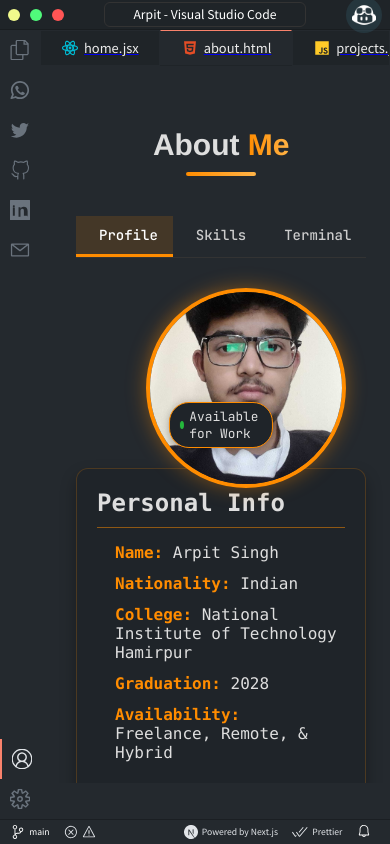
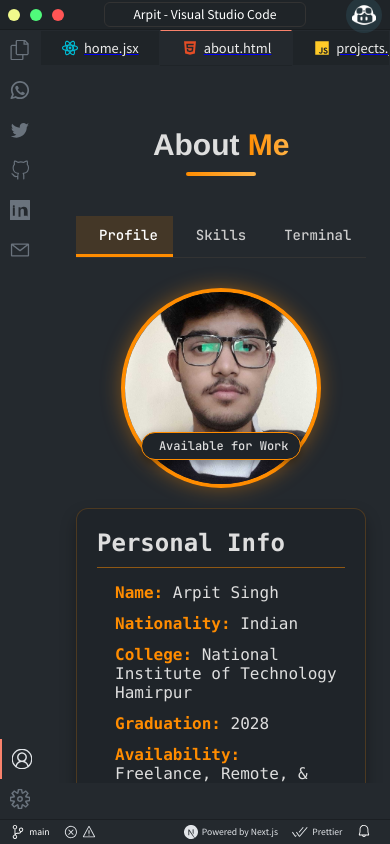
Before and after one commit to areycruzer/portfolio, a Next.js app: page /about in a window 390 px wide. Built offline with nearby package versions, Linux system fonts and the light colour scheme.

Commit message:
add mobile responsive

```diff
--- a/styles/About.module.css
+++ b/styles/About.module.css
@@ -211,8 +211,14 @@
     color: #dedede;
     display: flex;
     align-items: center;
+    justify-content: center;
     gap: 5px;
     box-shadow: 0 2px 8px rgba(0, 0, 0, 0.3);
+    white-space: nowrap; /* Prevent text from wrapping */
+    z-index: 10; /* Ensure it appears above other elements */
+    text-align: center;
+    width: max-content; /* Ensure proper sizing */
+    max-width: 90%; /* Prevent overflow */
 }
 
 .statusDot {
@@ -596,6 +602,10 @@
     .imageWrapper {
         width: 150px;
         height: 150px;
+        margin-bottom: 25px; /* Add space for status indicator */
+        display: flex;
+        justify-content: center;
+        position: relative;
     }
 
     .personalInfoCard {
@@ -604,6 +614,11 @@
 
     .terminalBody {
         min-height: 200px;
+    }
+
+    .status {
+        bottom: -15px; /* Adjust position for tablet view */
+        font-size: 0.75rem; /* Slightly smaller font */
     }
 }
 
@@ -650,4 +665,46 @@
     .htmlTag {
         display: none;
     }
+
+    .imageWrapper {
+        width: 150px;
+        height: 150px;
+        margin: 0 auto 35px auto; /* Increased bottom margin for status badge */
+        position: relative;
+        display: flex;
+        justify-content: center;
+    }
+
+    .status {
+        bottom: -22px; /* Move further down on mobile */
+        padding: 5px 12px; /* Slightly larger padding for better touch target */
+        width: auto; /* Allow natural width */
+        background-color: #1F2429;
+        border: 1.5px solid #ff8c00; /* Slightly thicker border for visibility */
+        box-shadow: 0 3px 10px rgba(0, 0, 0, 0.4); /* Enhanced shadow for better visibility */
+        font-weight: 500; /* Slightly bolder text */
+        max-width: 160px; /* Control maximum width */
+    }
+
+    .statusDot {
+        width: 9px; /* Slightly larger dot */
+        height: 9px; /* Slightly larger dot */
+    }
 }
+
+/* Extra small devices */
+@media (max-width: 400px) {
+    .status {
+        bottom: -22px;
+        left: 50%; /* Center horizontally */
+        transform: translateX(-50%);
+        font-size: 0.75rem; /* Slightly larger font than before */
+        padding: 5px 12px;
+        width: max-content;
+        min-width: 130px; /* Ensure minimum width */
+    }
+
+    .imageWrapper {
+        margin-bottom: 40px; /* Add more space for the status indicator */
+    }
+}
```
